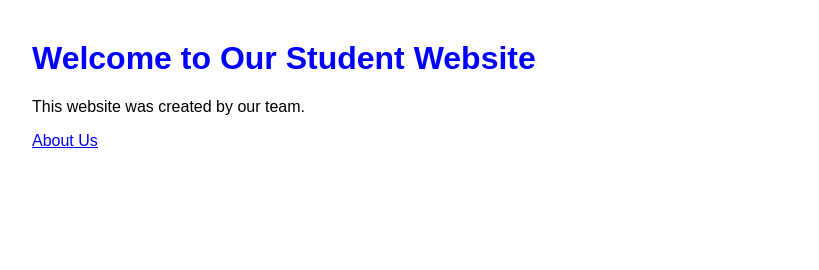
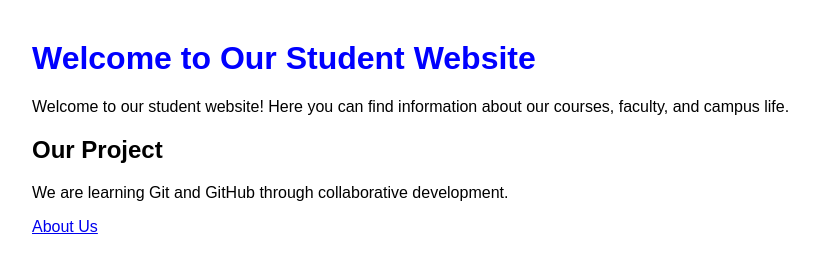
Before and after one commit to Channa300/test3, a plain HTML site: page index.html in a window 1280 px wide. Shown: the whole page, without its empty margins (8-827 px from the left). Drawn offline with Linux system fonts and the light colour scheme.

Commit message:
Improve home page

```diff
--- a/index.html
+++ b/index.html
@@ -8,7 +8,11 @@
 
     <h1>Welcome to Our Student Website</h1>
 
-    <p>This website was created by our team.</p>
+    <p>Welcome to our student website! Here you can find information about our courses, faculty, and campus life.</p>
+
+    <h2>Our Project</h2>
+
+    <p>We are learning Git and GitHub through collaborative development.</p>
 
     <a href="about.html">About Us</a>
 
```
